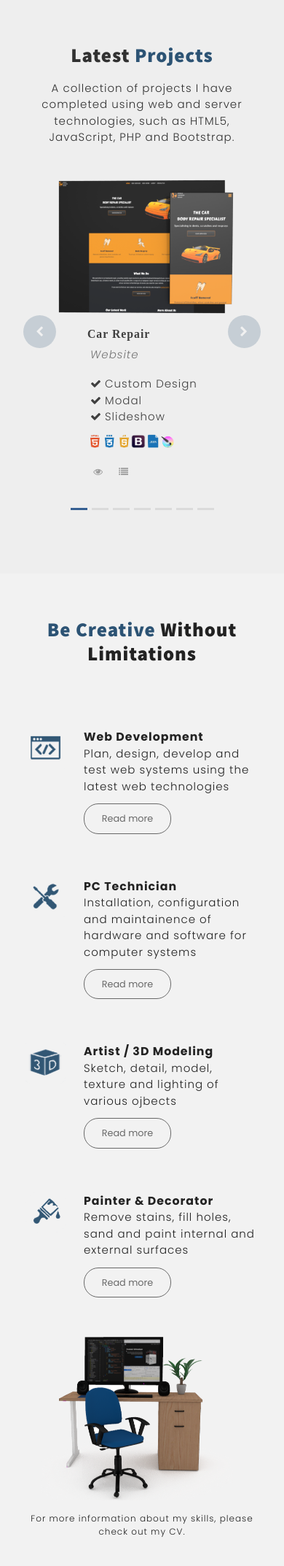
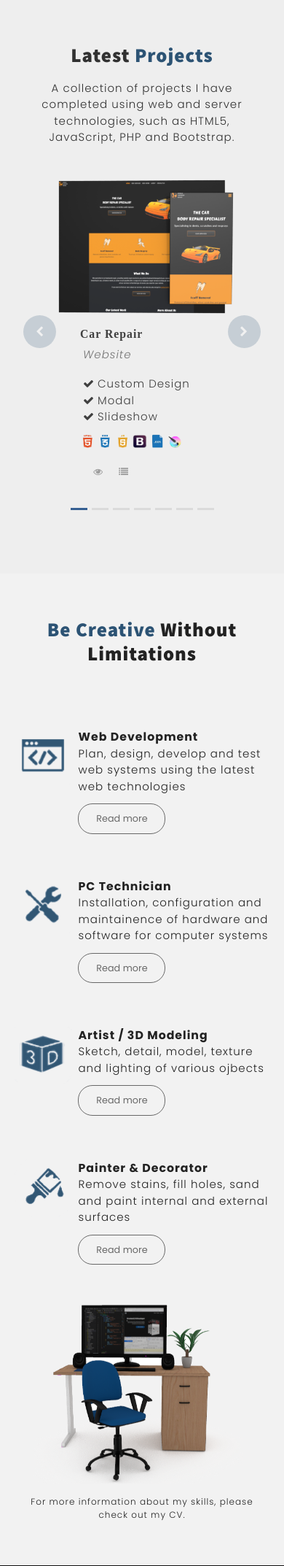
Before and after one commit to l-panther/l-panther.github.io, a PHP site: page / in a window 390 px wide. Shown: the part 1607-3753 px from the top of the page at 73% size. Run offline with PHP 8.4, Linux system fonts and the light colour scheme; some web fonts are replaced.

Commit message:
Add files via upload

```diff
--- a/css/styles.css
+++ b/css/styles.css
@@ -57,7 +57,7 @@ li {
 	list-style: none;
 }
 
-.carousel-item .active {
+fieldset, .carousel-item .active {
 	background: none !important;
 	border: none;
 }
@@ -205,7 +205,7 @@ main, footer {
 	border-radius: 20px;
 }
 
-#hero .col-sm-12 { padding: 0px; }
+#hero .col-sm-12, #skills .col-sm-12 { padding: 0px; }
 
 .large-img { display: none; }
 .small-img { display: block; }
@@ -257,16 +257,18 @@ main, footer {
 
 #projectCarousel .btn:hover { color: #355f92; }
 
+#projectCarousel .btn:hover, #skills .web-link { text-decoration: underline; }
+
 .project-item { margin: 20px 0px; }
 
 #projectCarousel, .project-item { text-align: left; }
 
-#projectCarousel dl, #projectCarousel .tech-list { padding: 10px 0px 0px 70px; }
+#projectCarousel dl, #projectCarousel .tech-list { padding: 10px 0px 0px 60px; }
 .project-options-container { padding: 0px 0px 0px 70px; }
 
 .tech-list .tech-icon {
 	width: 20px !important;
-	padding: 10px 8px 0px 0px !important; }
+	margin-right: 4px !important; }
 
 .carousel-control-prev, .carousel-control-next {
 	opacity: 0.2;
@@ -306,8 +308,8 @@ main, footer {
 }
 
 #skills img {
-	width: 70%;
-	margin-right: 15px;
+	width: 90%;
+	margin-right: 10px;
 }
 
 #webMissionList dt, .project-title {
```
